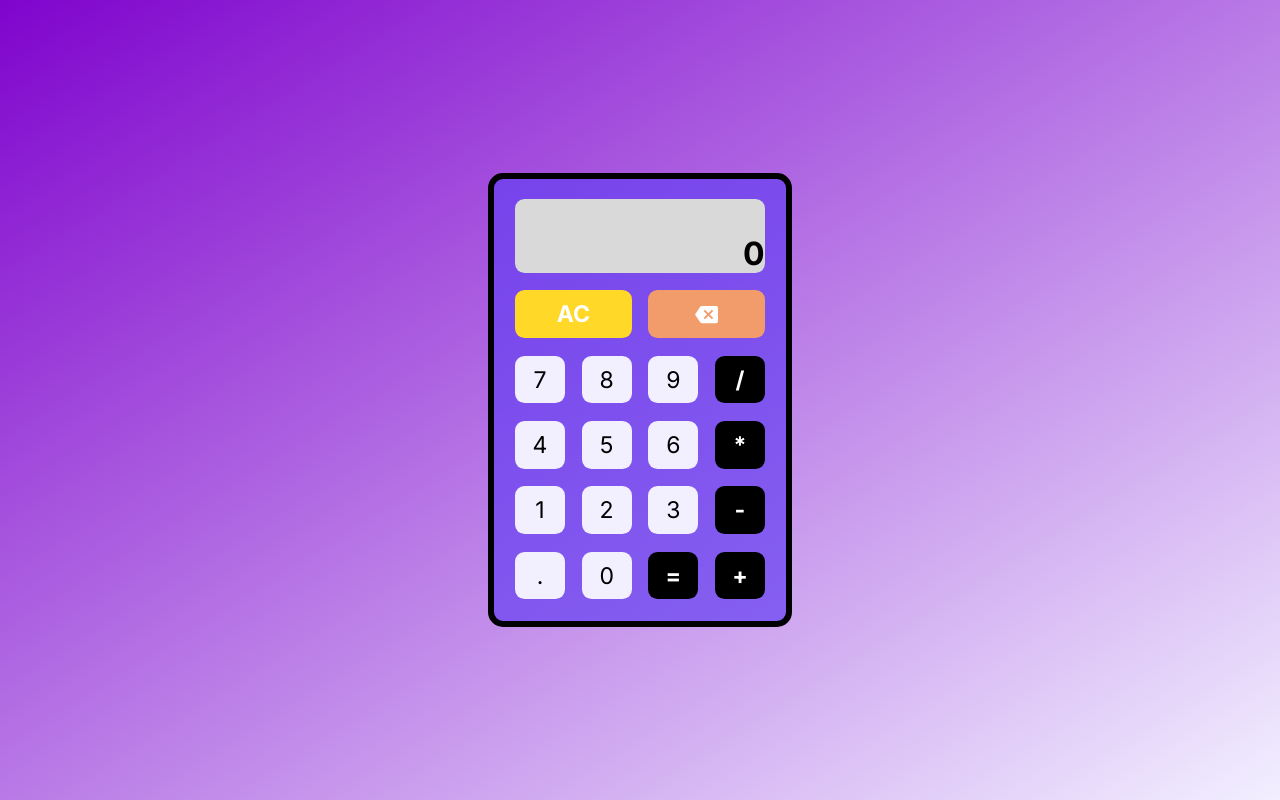
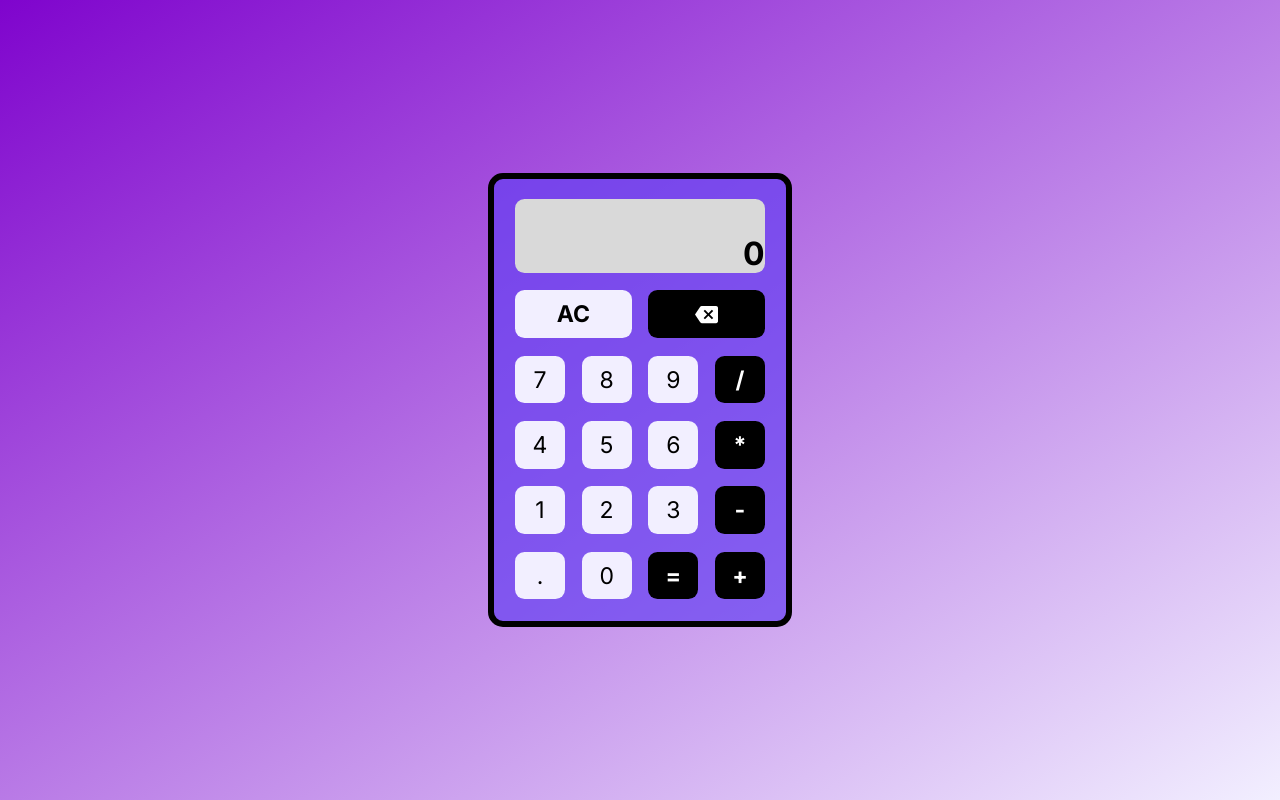
Before and after one commit to tangerine003/calculator, a plain HTML site: page index.html in a window 1280 px wide. Drawn offline with Linux system fonts and the light colour scheme.

Commit message:
Edit styles of the clear and backspace buttons

```diff
--- a/styles.css
+++ b/styles.css
@@ -48,7 +48,7 @@ body {
   width: 11.672rem;
   height: 4.792rem;
   border-radius: 0.95rem;
-  color: #ffffff;
+  color: #000000;
   font-weight: bold;
   display: flex;
   align-items: center;
@@ -56,11 +56,11 @@ body {
 }
 
 .clear {
-  background-color: #ffd828;
+  background-color: #f2efff;
 }
 
 .backspace {
-  background-color: #f39c6b;
+  background-color: #000000;
 }
 
 img.backspace-img {
```
